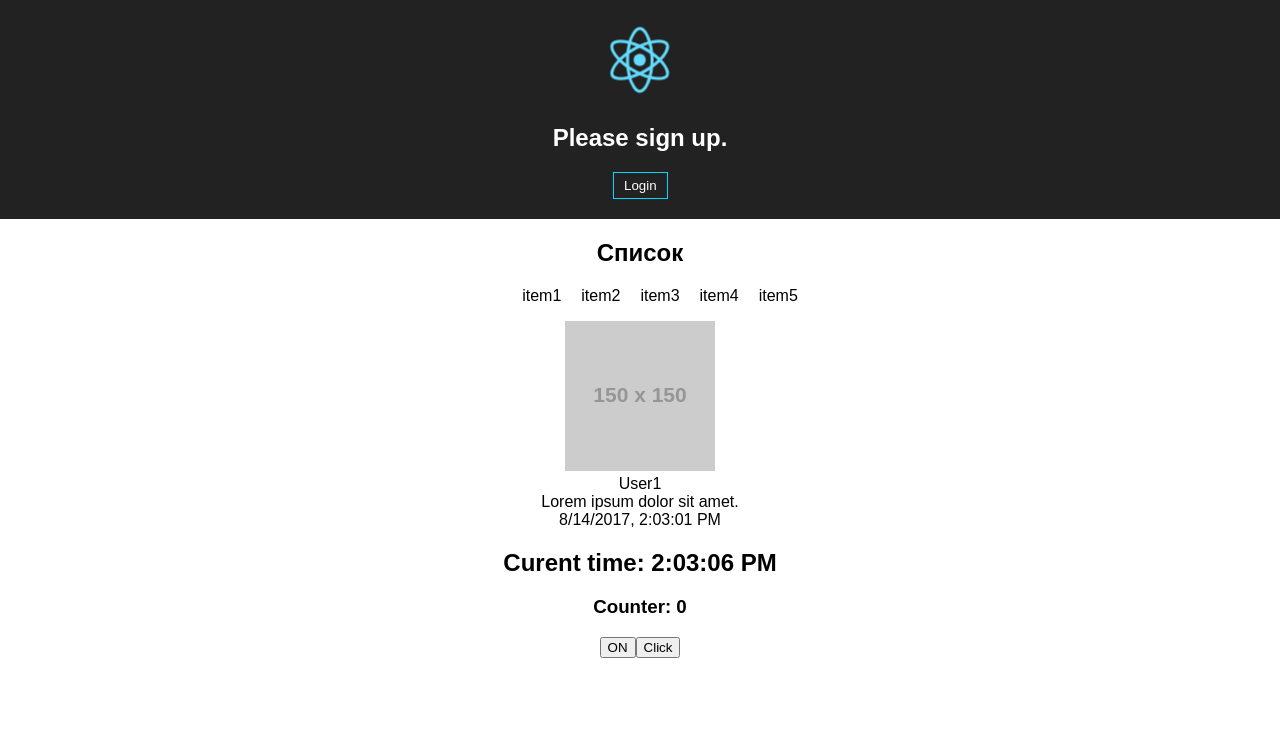
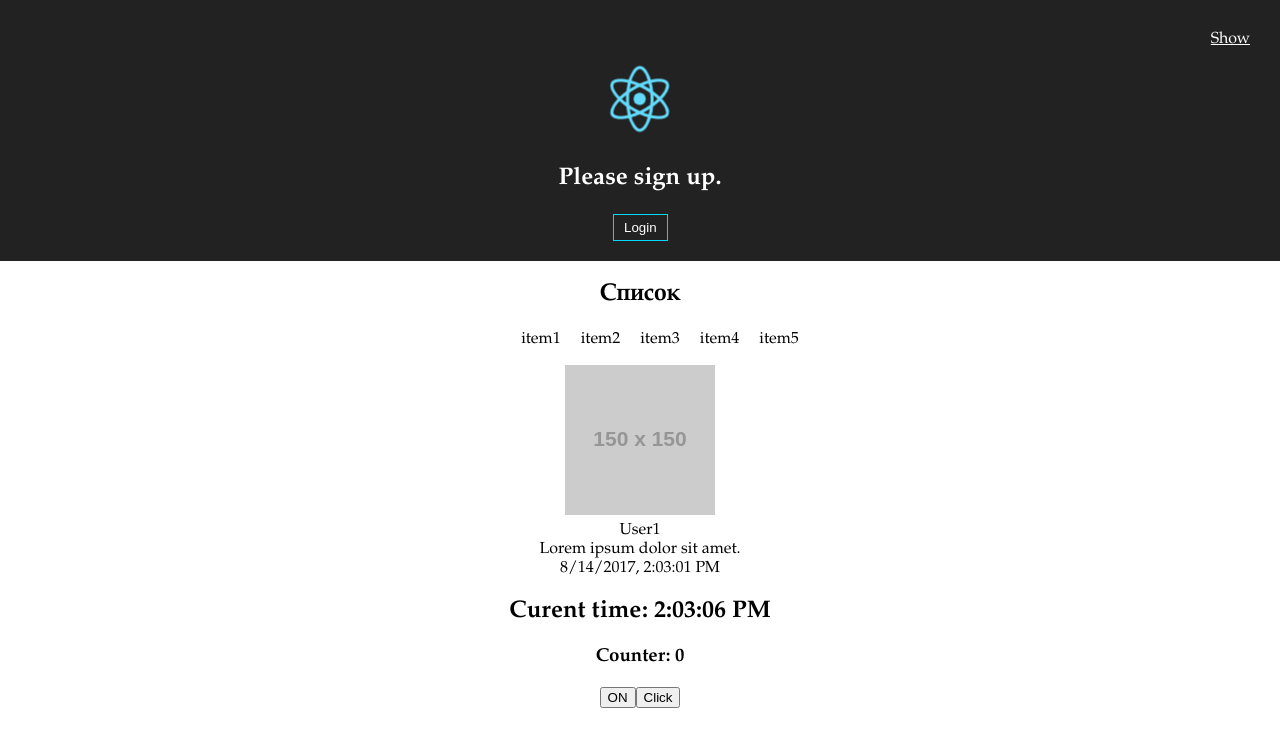
Before and after one commit to sndmax/react-spa, a React (Create React App) app: page / in a window 1280 px wide. Shown: the top 746 px of the page. Built offline with nearby package versions, Linux system fonts and the light colour scheme.

Commit message:
alerts added

```diff
--- a/src/views/Account.js
+++ b/src/views/Account.js
@@ -30,7 +30,6 @@ function LogoutButton(props) {
     )
 }
 
-
 function Greeting(props) {
     const isLoggedIn = props.isLoggedIn;
 
@@ -55,7 +54,7 @@ function Mailbox(props) {
 
 const messages = ['React', 'Re: React'];
 
-class LoginControl extends React.Component {
+class LoginControl extends Component {
     constructor(props) {
         super(props);
         this.handleLoginClick = this.handleLoginClick.bind(this);
@@ -74,16 +73,14 @@ class LoginControl extends React.Component {
     render() {
         const isLoggedIn = this.state.isLoggedIn;
 
-        let button = null;
-        if (isLoggedIn)
-            button = <LogoutButton onClick={this.handleLogoutClick} />;
-        else
-            button = <LoginButton onClick={this.handleLoginClick} />;
-
         return (
             <div>
                 <Greeting isLoggedIn={isLoggedIn} />
-                {button}
+                {
+                    isLoggedIn ?
+                    (<LogoutButton onClick={this.handleLogoutClick} />) :
+                    (<LoginButton onClick={this.handleLoginClick} />)
+                }
             </div>
         );
     }
--- /dev/null
+++ b/src/views/Alerts.css
@@ -0,0 +1,16 @@
+.Warning {
+    z-index: 1;
+    color: #fff;
+}
+
+.Warning-content {
+    background: #00d8ff;
+    padding: 10px;
+    font-weight: bold;
+}
+
+.Warning a {
+    color: #fff;
+    float: right;
+    padding: 10px;
+}
--- /dev/null
+++ b/src/views/Alerts.js
@@ -0,0 +1,41 @@
+import React, { Component } from 'react';
+import './Alerts.css';
+
+function WarningBanner(props) {
+    if(!props.warn) {
+        return null;
+    }
+
+    return (
+        <div className="Warning-content">
+            {props.message}
+        </div>
+    );
+}
+
+class Warning extends Component {
+    constructor(props) {
+        super(props);
+        this.state = {showWarning: false}
+        this.handleToggleClick = this.handleToggleClick.bind(this);
+    }
+
+    handleToggleClick() {
+        this.setState(prevState => ({
+            showWarning: !prevState.showWarning
+        }));
+    }
+
+    render() {
+        return (
+            <div className="Warning">
+                <a href="#" onClick={this.handleToggleClick}>
+                    {this.state.showWarning ? 'Hide' : 'Show'}
+                </a>
+                <WarningBanner warn={this.state.showWarning} message="Warning! Lorem ipsum dolor sit amet, consectetur adipisicing elit." />
+            </div>
+        );
+    }
+}
+
+export default Warning;
--- a/src/views/App.css
+++ b/src/views/App.css
@@ -1,5 +1,6 @@
 .App {
   text-align: center;
+  font-family: Book Antiqua,Palatino,Palatino Linotype,Palatino LT STD,Georgia,serif;
 }
 
 .App-logo {
--- a/src/views/App.js
+++ b/src/views/App.js
@@ -4,6 +4,7 @@ import './App.css';
 import ItemsList from './ItemsList';
 import Sandbox from './Sandbox';
 import LoginControl from './Account';
+import Warning from './Alerts';
 
 class App extends Component {
     render() {
@@ -18,9 +19,15 @@ class App extends Component {
             ]
         };
 
+        const afterStyle = {
+            clear: 'both'
+        };
+
         return (
             <div className="App">
                 <div className="App-header">
+                    <Warning />
+                    <div style={afterStyle}/>
                     <img src={logo} className="App-logo" alt="logo"/>
                     <LoginControl />
                 </div>
```
